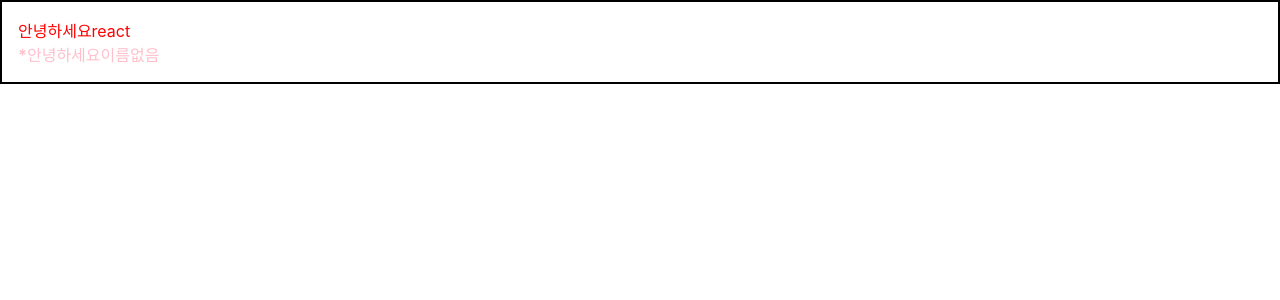
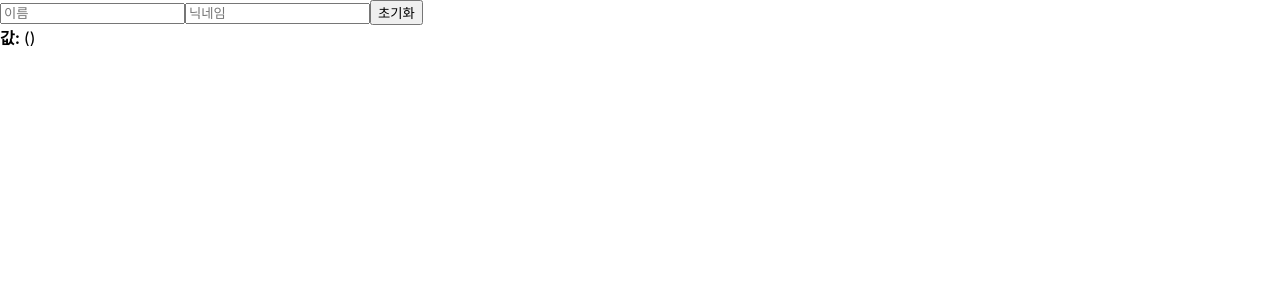
Before and after one commit to coloringpen/reactSelfReview, a React (Create React App) app in the folder beginreview/: page / in a window 1280 px wide. Shown: the top 300 px of the page. Built offline with nearby package versions, Linux system fonts and the light colour scheme.

Commit message:
여러개의 input상태관리 완료

```diff
--- a/beginreview/src/App.js
+++ b/beginreview/src/App.js
@@ -1,20 +1,8 @@
 import React from 'react';
-import Hello from './Hello';
-import Wrapper from './Wrapper';
-import './App.css';
+import InputSample from './InputSample';
 
 function App() {
-  return (
-    <Wrapper>
-      {' '}
-      {/** 컴포넌트도 열리는 태그와 닫히는 태그로 구성될 수 있음
-       * 이럴 때는 하위, 자식 태그들이 보이게 할지, 말지 잘 처리할 것
-       */}
-      <Hello name="react" color="red" isSpecial />{' '}
-      {/* 아무런 값을 넣어주지 않을때, true로 값이 들어가는 props */}
-      <Hello color="pink" />
-    </Wrapper>
-  );
+  return <InputSample />;
 }
 
 export default App;
--- /dev/null
+++ b/beginreview/src/InputSample.js
@@ -0,0 +1,61 @@
+import React, { useState } from 'react';
+
+function InputSample() {
+  const [inputs, setInputs] = useState({
+    name: '',
+    nickname: '',
+  }); // 우리는 이제 객체 내부값을 변경하는 방법을 사용해야한다!
+
+  const { name, nickname } = inputs; // 여기는 DOM업데이트용
+
+  /* const onChange = (e) => {
+    const setname = e.target.name;
+    if (setname == 'name') {
+      setInputs((name = e.target.value)); // 변수 name const로 선언해서 수정불가!
+    } else {
+      setInputs((nickname = e.target.value));
+    }
+  }; name과 nickname을 어떻게 나누어서 관리하지?
+     const여서 수정도 안되고, 변수들을 직접 수정도 하면 안됨 */
+
+  const onChange = (e) => {
+    const value = e.target.value;
+    const name = e.target.name;
+    setInputs({
+      ...inputs,
+      [name]: value,
+    });
+  }; // 변수에 할당된 값이 객체이니, 객체 그대로 다시 재할당!!
+  /**
+   * 리액트에서 useState로 할당한 객체를 수정할 땐,
+   * inputs[name]=value; 이런식으로 직접 수정하면 안됨!
+   * setInputs((prev) => (prev[name] = value)); 이렇게도 안됨
+   * 새로운 객체를 만들어서 새로운 객체에 변화를 주고, 이릉 상태로 사용해야함
+   */
+
+  const onReset = () => {
+    setInputs({
+      name: '',
+      nickname: '',
+    });
+  };
+
+  return (
+    <div>
+      <input placeholder="이름" name="name" onChange={onChange} value={name} />
+      <input
+        placeholder="닉네임"
+        name="nickname"
+        onChange={onChange}
+        value={nickname}
+      />
+      <button onClick={onReset}>초기화</button>
+      <div>
+        <b>값: </b>
+        {name} ({nickname})
+      </div>
+    </div>
+  );
+}
+
+export default InputSample;
```
